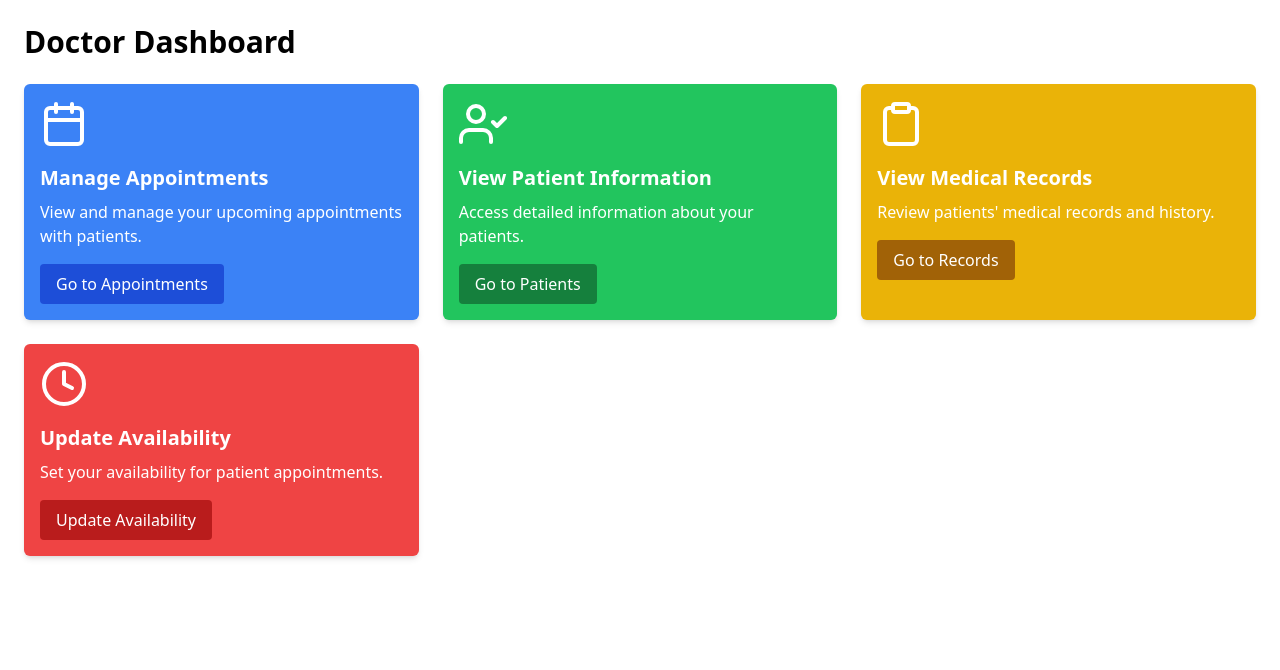
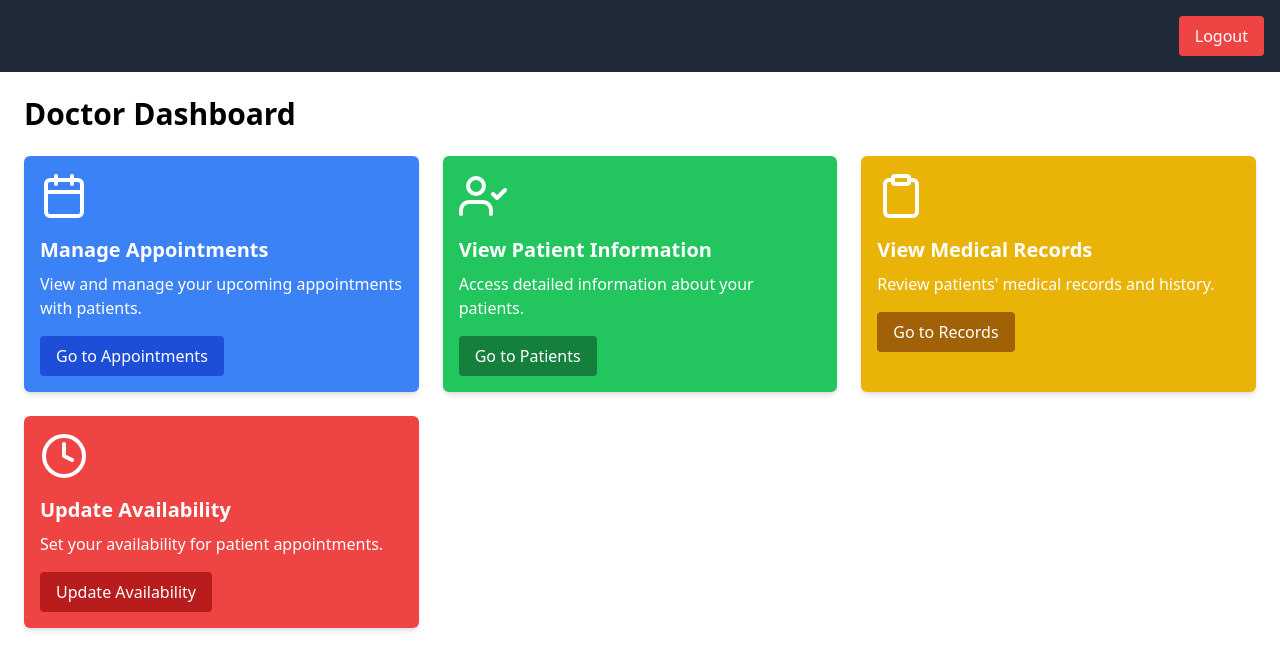
Before and after one commit to Haider12212/project, a Next.js app: page /doctor-dashboard in a window 1280 px wide. Shown: the top 670 px of the page. Built offline with nearby package versions, Linux system fonts and the light colour scheme.

Commit message:
logut-button

```diff
--- a/src/app/admin-dashboard/page.tsx
+++ b/src/app/admin-dashboard/page.tsx
@@ -1,5 +1,6 @@
 import AdminDashboard from '@/components/admin-dashboard/dashboard'
 import React from 'react'
+import
 
 type Props = {}
 
--- a/src/app/doctor-dashboard/page.tsx
+++ b/src/app/doctor-dashboard/page.tsx
@@ -1,11 +1,13 @@
 import React from 'react'
 import DoctorDashboard from '@/components/doctor-dashboard/dashboard'
+import Header from '@/components/logout-button/logout'
 
 type Props = {}
 
 const page = (props: Props) => {
   return (
     <div>
+        <Header />
         <DoctorDashboard />
     </div>
   )
--- a/src/app/patient-dashboard/page.tsx
+++ b/src/app/patient-dashboard/page.tsx
@@ -1,11 +1,13 @@
 import React from 'react'
 import Dashboard from '@/components/patient-dashboard/dashboard'
+import Header from '@/components/logout-button/logout'
 
 type Props = {}
 
 const page = (props: Props) => {
   return (
     <div>
+        <Header />
         <Dashboard />
     </div>
   )
--- a/src/app/patient-onboarding/page.tsx
+++ b/src/app/patient-onboarding/page.tsx
@@ -4,6 +4,7 @@ import React, { useState } from 'react';
 import { useForm, SubmitHandler } from 'react-hook-form';
 import { getUserDataAndUploadToPatients } from '@/actions/patients/createPatients';
 import {useRouter} from 'next/navigation';
+import Header from '@/components/logout-button/logout';
 type FormData = {
   name: string;
   dateOfBirth: string;
@@ -42,7 +43,9 @@ const PatientOnboarding: React.FC = () => {
   if (status === 'loading') return <p>Loading...</p>;
 
   return (
+
     <div className="p-6">
+        <Header />
       <h1 className="text-2xl font-bold mb-4">Patient Onboarding</h1>
       {error && <p className="text-red-500">{error}</p>}
       <form onSubmit={handleSubmit(onSubmit)} className="space-y-4">
--- /dev/null
+++ b/src/components/logout-button/logout.tsx
@@ -0,0 +1,19 @@
+'use client'
+import React from 'react';
+import { signOut } from 'next-auth/react';
+
+const Header: React.FC = () => {
+  return (
+    <header className="bg-gray-800 text-white p-4 flex justify-between items-center">
+      <h1 className="text-2xl"></h1>
+      <button
+        onClick={() => signOut()} // Call signOut on button click
+        className="bg-red-500 text-white py-2 px-4 rounded"
+      >
+        Logout
+      </button>
+    </header>
+  );
+};
+
+export default Header;
```
